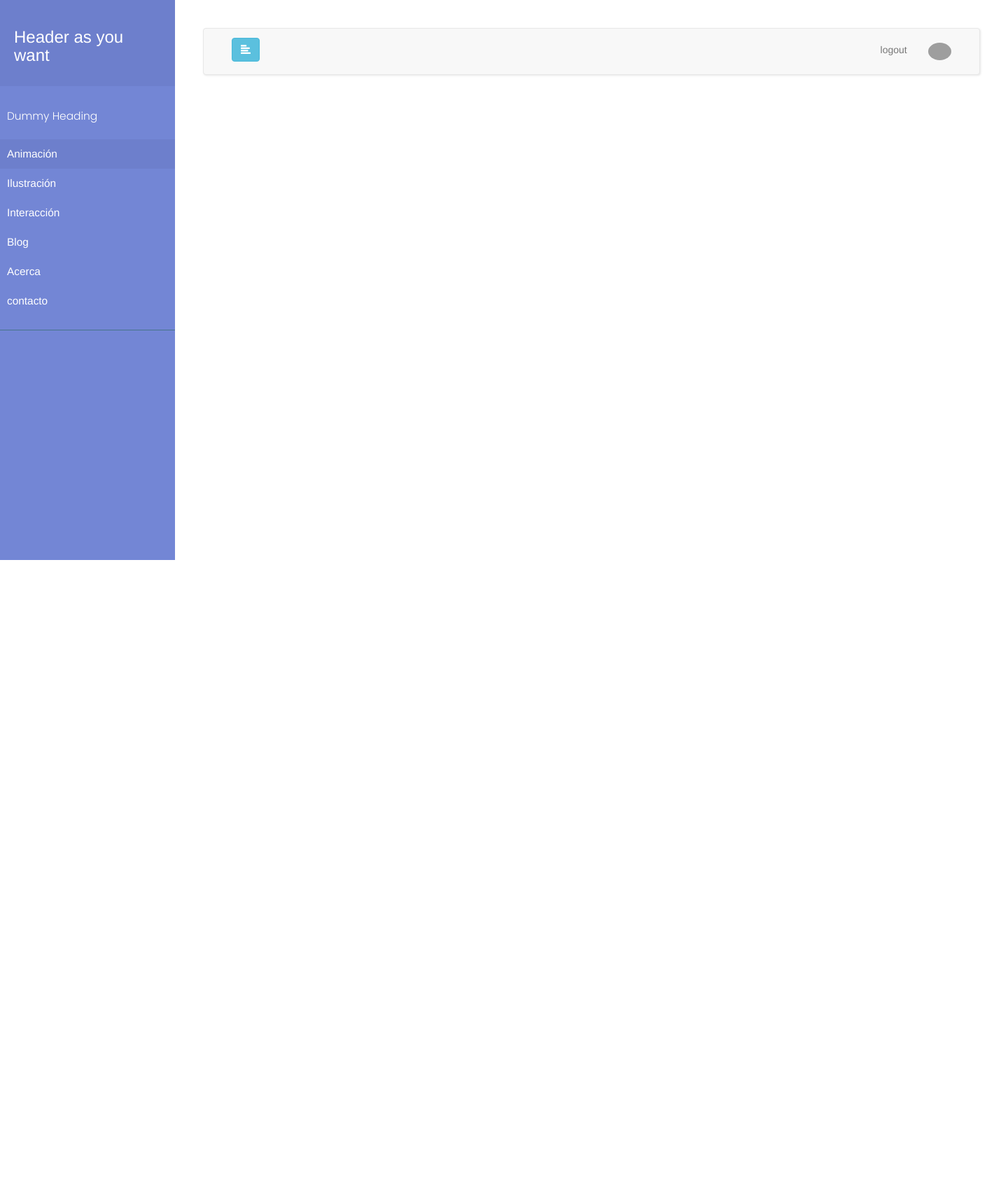
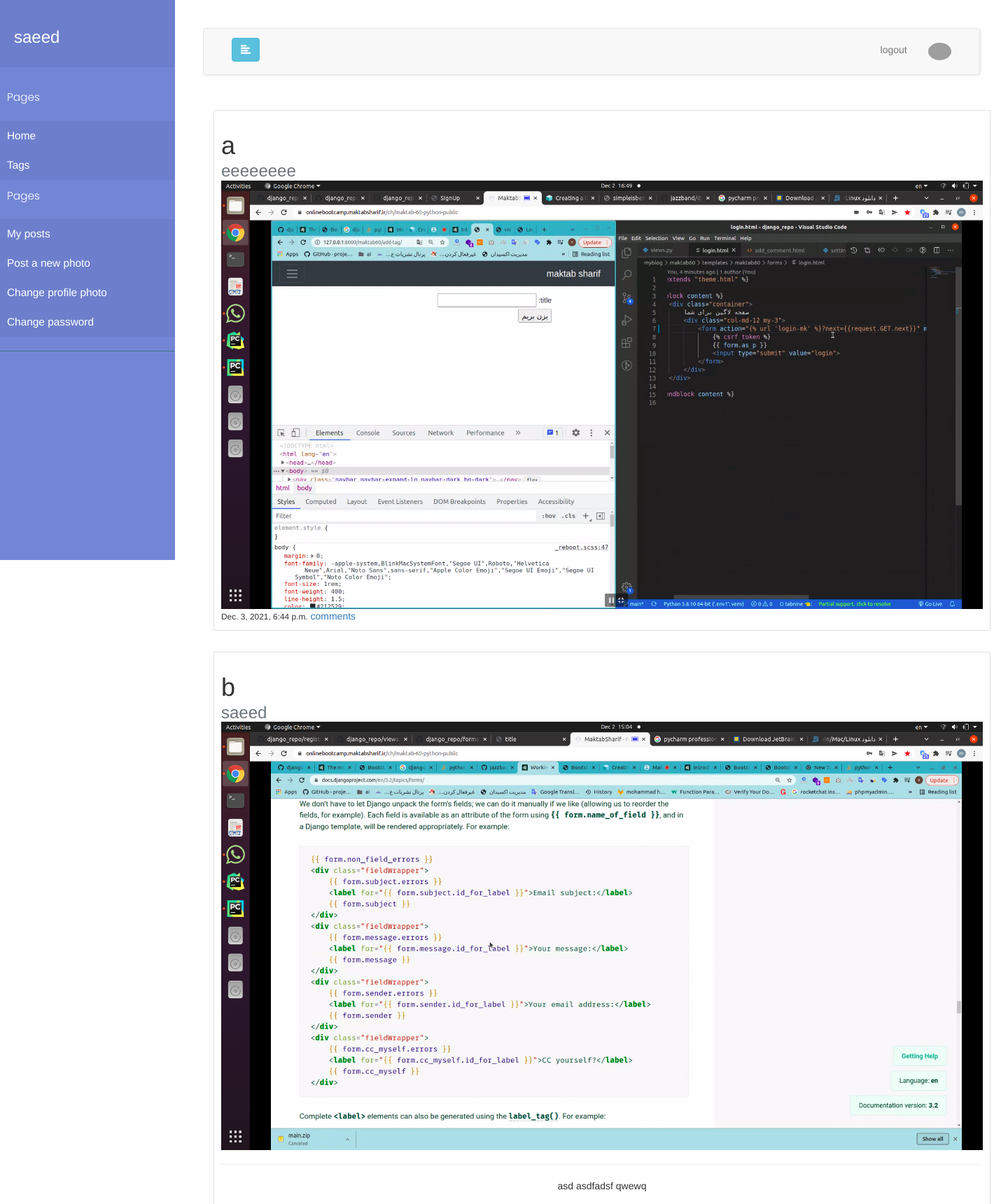
Before and after one commit to saeedabdi77/Maktab_Mini_Project, a Django app: page /myblog/home/ in a window 1440 px wide. Shown: the top 1720 px of the page at 70% size. Before the commit the page ends 800 px from the top, so only its background shows below. Run offline with Django 3.2, Linux system fonts and the light colour scheme; a user stored in the database is signed in; data comes from the database, SQL or seed files in the repository; both versions use the stored data as it was after the commit; some libraries are stand-ins or nearby versions; grey boxes are pictures that could not be loaded.

Commit message:
post list

```diff
--- a/features/models.py
+++ b/features/models.py
@@ -27,14 +27,14 @@ class Post(models.Model):
         ('published', 'published')
     )
     title = models.CharField(max_length=50)
-    caption = models.TextField()
+    caption = models.TextField(null=True, blank=True)
     publisher = models.ForeignKey(get_user_model(), on_delete=models.CASCADE)
-    category = models.ManyToManyField(Category)
-    image = models.ImageField(upload_to='post-image', blank=True, null=True)
+    category = models.ManyToManyField(Category, blank=True)
+    image = models.ImageField(upload_to='post-image')
     created_at = models.DateTimeField(auto_now_add=True)
     updated_at = models.DateTimeField(auto_now=True)
     slug = models.SlugField(max_length=250, null=True, blank=True)
-    tags = models.ManyToManyField(Tag)
+    tags = models.ManyToManyField(Tag, blank=True)
     status = models.CharField(max_length=10, choices=status_choices)
     likes = models.PositiveIntegerField(default=0)
 
--- a/features/urls.py
+++ b/features/urls.py
@@ -2,5 +2,5 @@ from django.urls import path, include
 from .views import *
 
 urlpatterns = [
-    path('home/', Base.as_view(), name="home"),
+    path('home/', home, name="home"),
 ]
--- a/features/views.py
+++ b/features/views.py
@@ -2,7 +2,12 @@ from django.shortcuts import render
 from django.views.generic import TemplateView, ListView, DetailView
 from django.contrib.auth.decorators import login_required
 from django.contrib.auth import authenticate, login
+from django.views import View
+from .models import Post, Comment, Category, Tag
 
 
-class Base(TemplateView):
-    template_name = 'base.html'
+def home(request):
+
+    posts = Post.objects.all()
+    categories = Category.objects.all()
+    return render(request, 'home.html', {'posts': posts, 'categories': categories})
--- a/templates/base.html
+++ b/templates/base.html
@@ -89,34 +89,39 @@
     <!-- Sidebar Holder -->
     <nav id="sidebar">
         <div class="sidebar-header">
-            <h3>Header as you want </h3>
+            {% if user.is_authenticated %}
+            <h3>{{user.username}}</h3>
+            {% else %}
+            <h3>BLOG </h3>
+            {% endif %}
             </h3>
         </div>
 
         <ul class="list-unstyled components">
-            <p>Dummy Heading</p>
+            <p>Pages</p>
             <li class="active">
-                <a href="#menu">Animación</a>
+                <a href="#menu">Home</a>
 
             </li>
-            <li>
-                <a href="#menu">Ilustración</a>
+            <li class="active">
+                <a href="#menu">Tags</a>
 
-
+            {% if user.is_authenticated %}
+            <p>Pages</p>
             </li>
-            <li>
-                <a href="#menu">Interacción</a>
+            <li class="active">
+                <a href="#menu">My posts</a>
             </li>
-            <li>
-                <a href="#">Blog</a>
+            <li class="active">
+                <a href="#">Post a new photo</a>
             </li>
-            <li>
-                <a href="#">Acerca</a>
+            <li class="active">
+                <a href="#">Change profile photo</a>
             </li>
-            <li>
-                <a href="#">contacto</a>
+            <li class="active">
+                <a href="#">Change password</a>
             </li>
-
+            {% endif %}
 
         </ul>
 
@@ -133,7 +138,6 @@
                     <ul class="nav navbar-nav navbar-right">
                         <li>
                             {% if user.is_authenticated %}
-
                             <a class="d-flex align-items-center " href="#"
                                role="button">
                                 {% if user.extenduser.image %}
@@ -174,7 +178,6 @@
 
         <div class="container">
 
-
             {% block content %}
 
 
--- /dev/null
+++ b/templates/home.html
@@ -0,0 +1,35 @@
+{% extends "base.html" %}
+{% block title %}Home{% endblock %}
+
+
+{% block content %}
+{% load static %}
+
+{% for post in posts %}
+{% if post.status == 'published' %}
+<div class="card my-5 p-3" style="width: 100%">
+    <div class="card-block">
+        <h1 class="card-title">{{post.title}}</h1>
+        <h3 class="card-subtitle text-muted">{{post.publisher.username}}</h3>
+    </div>
+    <img data-src="holder.js/100px180/?text=Image" alt="Image [100%x180]"
+         src="{{post.image.url}}"
+         data-holder-rendered="true" style=" display: block;">
+    <div class="card-block">
+        {% if post.caption %}
+        <hr>
+        <div class="text-center">{{post.caption}}</div>
+        <hr>
+        {% endif %}
+        {% if post.updated_at.datetime == post.created_at.datetime %}
+        <small class="card-text">{{post.created_at}}</small>
+        {% else %}
+        <small class="card-text">updated : {{post.updated_at}}</small>
+        {% endif %}
+        <a href="#" class="card-link">comments</a>
+    </div>
+</div>
+{% endif %}
+{% endfor %}
+
+{% endblock content %}
```
Also changed, not shown: templates/login-form.html (+13 -3 lines), templates/signup.html (+17 -10 lines), user/views.py (+15 -13 lines), db.sqlite3, features/migrations/0001_initial.py, features/migrations/0002_auto_20211203_1844.py (added), features/migrations/0002_initial.py (deleted), media/post-image/Screenshot_from_2021-12-02_15-04-13.png (added), media/post-image/Screenshot_from_2021-12-02_16-49-41.png (added), media/post-image/django.png (added), media/profile-image/Screenshot_from_2021-10-04_18-36-06.png (deleted), user/migrations/0002_alter_extenduser_image.py (added), 1 other file.
